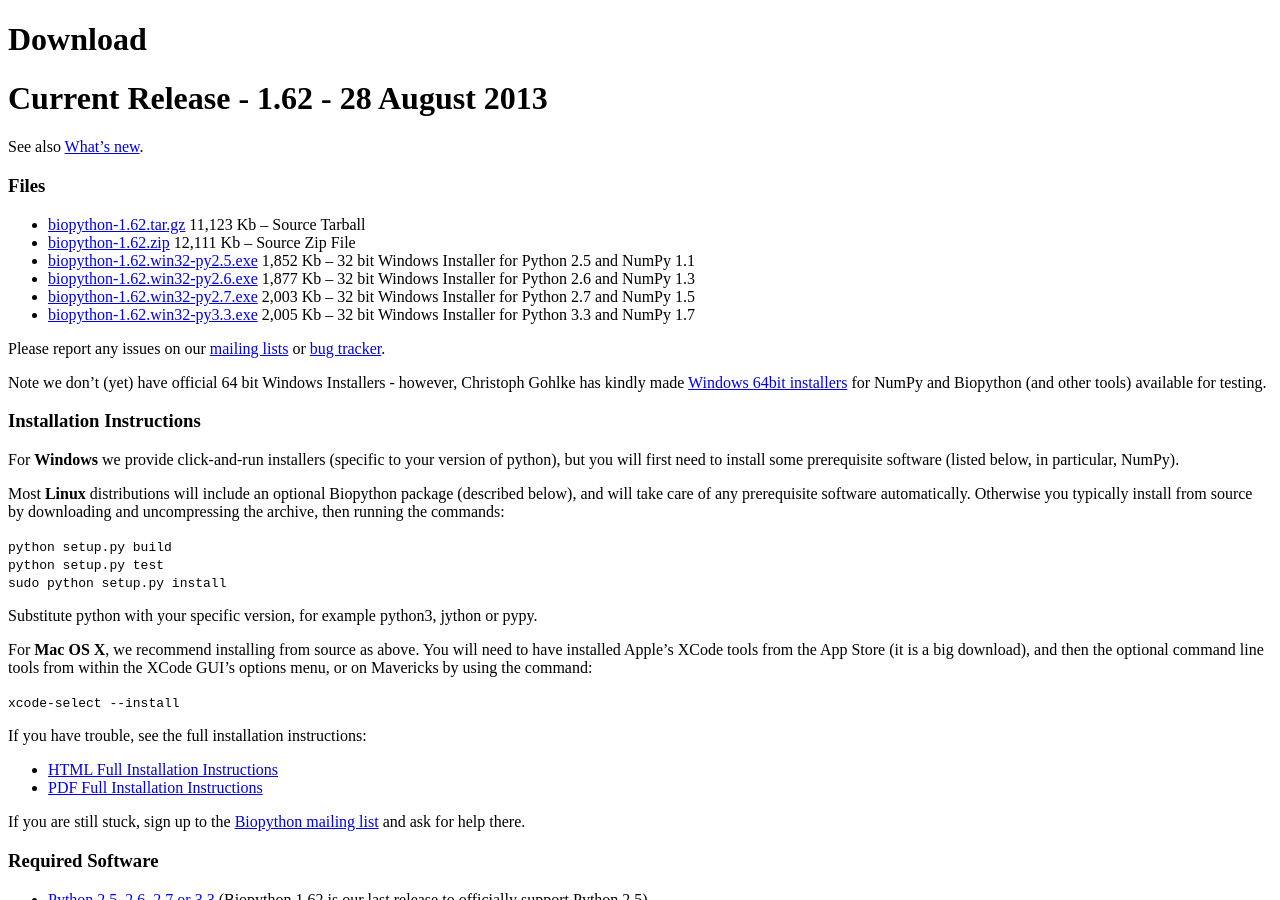
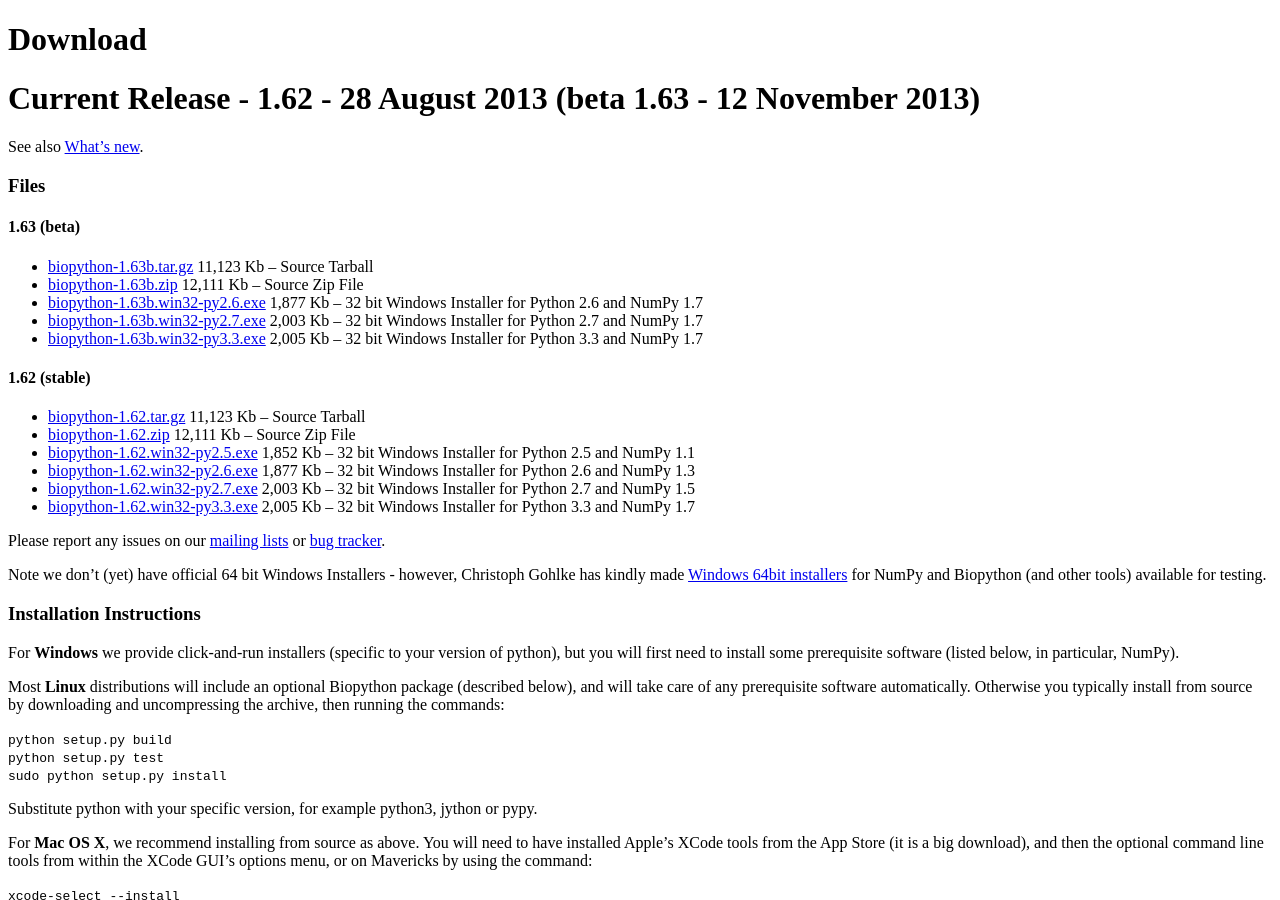
Before and after one commit to biopython/biopython.github.io, a Jekyll site: the page built from wiki/Download.md, in a window 1280 px wide and 900 px high. Built offline with Jekyll 4.4.1, drawn with Linux system fonts in a browser that asks for light colours.

Commit message:
/* Current Release - 1.63b - 12 November 2013 */

```diff
--- a/wiki/Download.md
+++ b/wiki/Download.md
@@ -4,13 +4,28 @@ permalink: wiki/Download
 layout: wiki
 ---
 
-Current Release - 1.62 - 28 August 2013
-=======================================
+Current Release - 1.62 - 28 August 2013 (beta 1.63 - 12 November 2013)
+======================================================================
 
 See also [What's
 new](https://github.com/biopython/biopython/raw/master/NEWS).
 
 ### Files
+
+#### 1.63 (beta)
+
+-   [biopython-1.63b.tar.gz](http://biopython.org/DIST/biopython-1.63b.tar.gz)
+    11,123 Kb -- Source Tarball
+-   [biopython-1.63b.zip](http://biopython.org/DIST/biopython-1.63b.zip)
+    12,111 Kb -- Source Zip File
+-   [biopython-1.63b.win32-py2.6.exe](http://biopython.org/DIST/biopython-1.63b.win32-py2.6.exe)
+    1,877 Kb -- 32 bit Windows Installer for Python 2.6 and NumPy 1.7
+-   [biopython-1.63b.win32-py2.7.exe](http://biopython.org/DIST/biopython-1.63b.win32-py2.7.exe)
+    2,003 Kb -- 32 bit Windows Installer for Python 2.7 and NumPy 1.7
+-   [biopython-1.63b.win32-py3.3.exe](http://biopython.org/DIST/biopython-1.63b.win32-py3.3.exe)
+    2,005 Kb -- 32 bit Windows Installer for Python 3.3 and NumPy 1.7
+
+#### 1.62 (stable)
 
 -   [biopython-1.62.tar.gz](http://biopython.org/DIST/biopython-1.62.tar.gz)
     11,123 Kb -- Source Tarball
```
Also changed, not shown: 1 other file.
